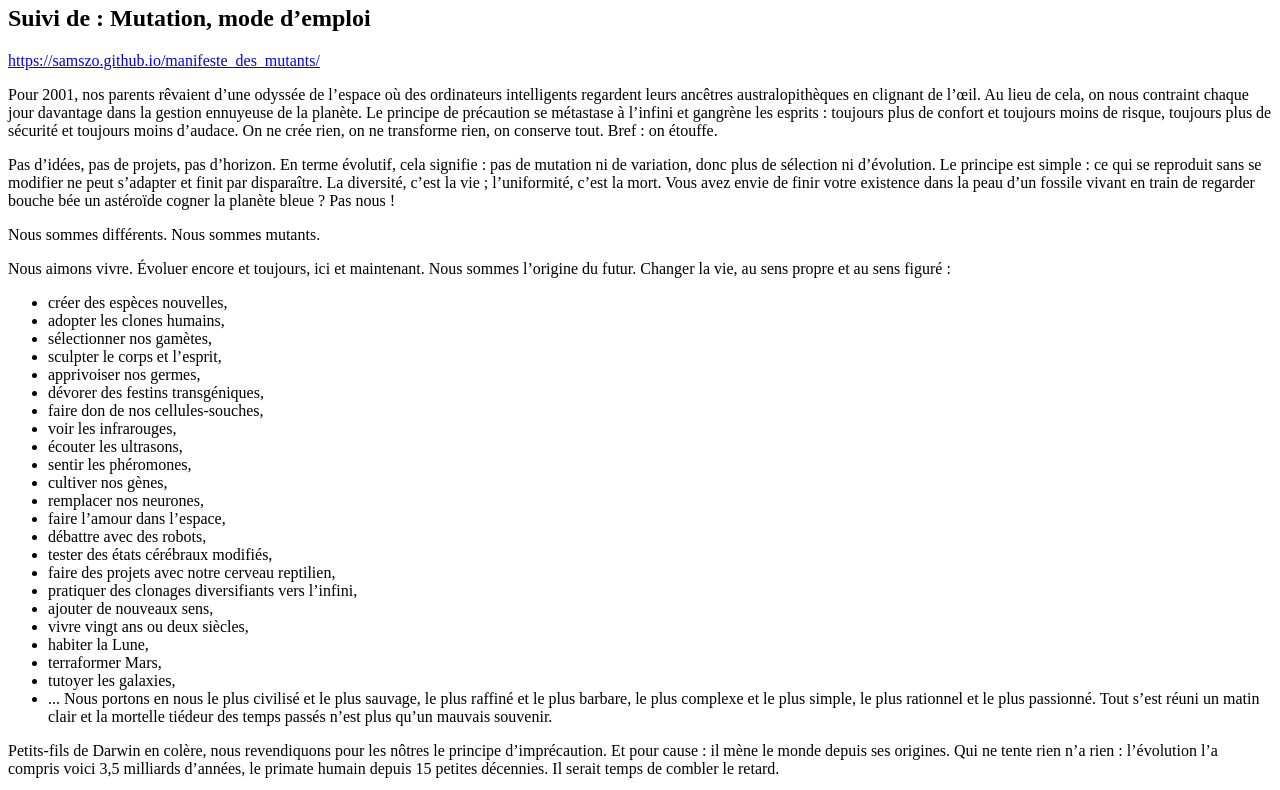
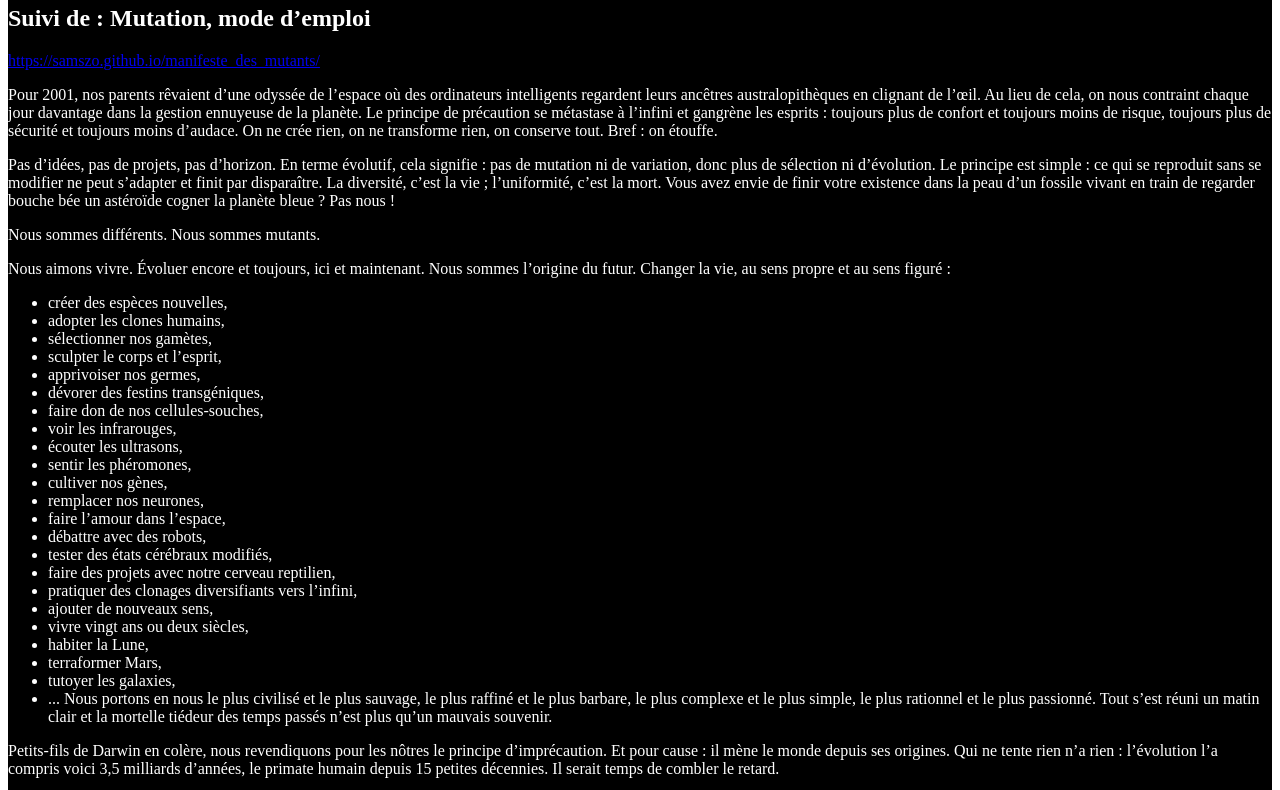
Before and after one commit to samszo/manifeste_des_mutants, a plain HTML site: page index.html in a window 1280 px wide. Shown: the part 50-840 px from the top of the page. Drawn offline with Linux system fonts and the light colour scheme.

Commit message:
Update index.html

```diff
--- a/index.html
+++ b/index.html
@@ -1,4 +1,4 @@
-<div data-target="readme-toc.content" class="Box-body px-5 pb-5">
+<div data-target="readme-toc.content" class="Box-body px-5 pb-5" style="background-color:black;color:white;">
           <article class="markdown-body entry-content container-lg" itemprop="text">
             <h1 dir="auto"><a id="user-content-manifeste_des_mutants" class="anchor" aria-hidden="true" href="#manifeste_des_mutants"><svg class="octicon octicon-link" viewBox="0 0 16 16" version="1.1" width="16" height="16" aria-hidden="true"><path fill-rule="evenodd" d="M7.775 3.275a.75.75 0 001.06 1.06l1.25-1.25a2 2 0 112.83 2.83l-2.5 2.5a2 2 0 01-2.83 0 .75.75 0 00-1.06 1.06 3.5 3.5 0 004.95 0l2.5-2.5a3.5 3.5 0 00-4.95-4.95l-1.25 1.25zm-4.69 9.64a2 2 0 010-2.83l2.5-2.5a2 2 0 012.83 0 .75.75 0 001.06-1.06 3.5 3.5 0 00-4.95 0l-2.5 2.5a3.5 3.5 0 004.95 4.95l1.25-1.25a.75.75 0 00-1.06-1.06l-1.25 1.25a2 2 0 01-2.83 0z"></path></svg></a>manifeste_des_mutants</h1>
             <h2 dir="auto">Suivi de : Mutation, mode d’emploi</h2>
```
